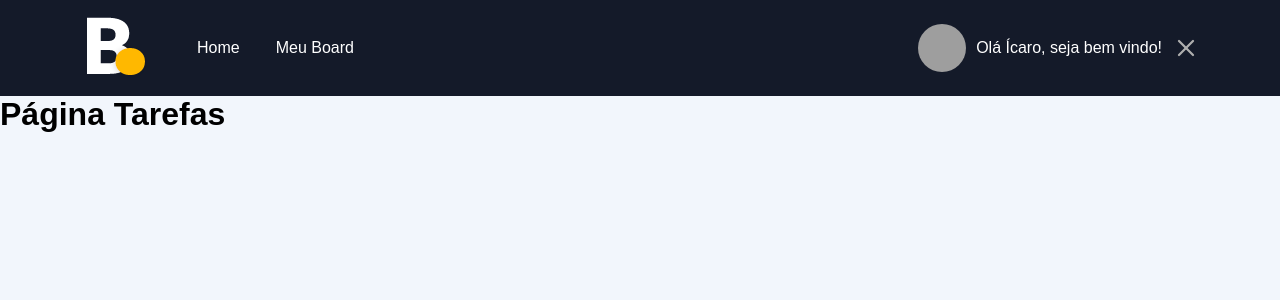
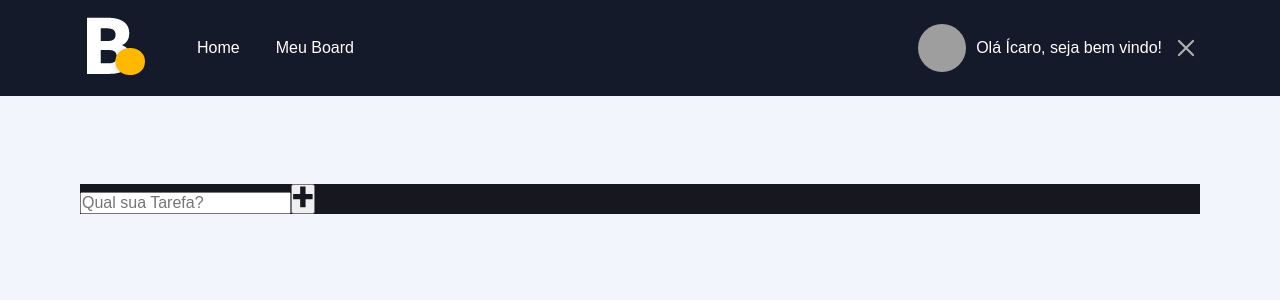
Before and after one commit to icaroregis/board, a Next.js app: page /board in a window 1280 px wide. Shown: the top 300 px of the page. Built offline with nearby package versions, Linux system fonts and the light colour scheme; grey boxes are pictures that could not be loaded.

Commit message:
criação de novo componente input para reutilização em outras páginas

```diff
--- /dev/null
+++ b/src/components/Input/index.tsx
@@ -0,0 +1,12 @@
+import styles from './styles.module.scss';
+
+export default function Input({ ...rest }) {
+  return (
+    <div className={styles.containerInput}>
+      <input {...rest} />
+      <button>
+        <img src="/images/addIcon.svg" alt="Botão de adicionar" />
+      </button>
+    </div>
+  );
+}
--- a/src/pages/board/index.tsx
+++ b/src/pages/board/index.tsx
@@ -1,9 +1,17 @@
+import Head from 'next/head';
 import styles from './styles.module.scss';
+import Input from '../../components/Input';
 
 export default function Board() {
   return (
-    <main>
-      <h1>Página Tarefas</h1>
-    </main>
+    <>
+      <Head>
+        <title>Minhas Tarefas - Board</title>
+      </Head>
+
+      <main className={styles.container}>
+        <Input type="text" placeholder="Qual sua Tarefa?" />
+      </main>
+    </>
   );
 }
--- a/src/pages/board/styles.module.scss
+++ b/src/pages/board/styles.module.scss
@@ -0,0 +1,7 @@
+.container {
+  max-width: 1120px;
+  width: 100%;
+  margin: 0 auto;
+  background-color: #17181F;
+  margin-top: 88px;
+}
```
Also changed, not shown: public/images/addIcon.svg (added), src/components/Input/styles.module.scss (added).
